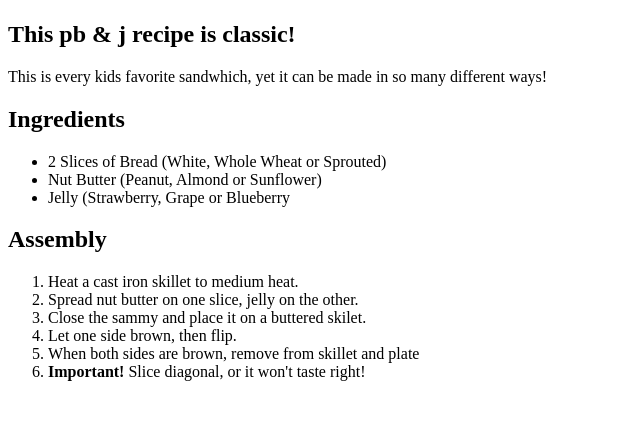
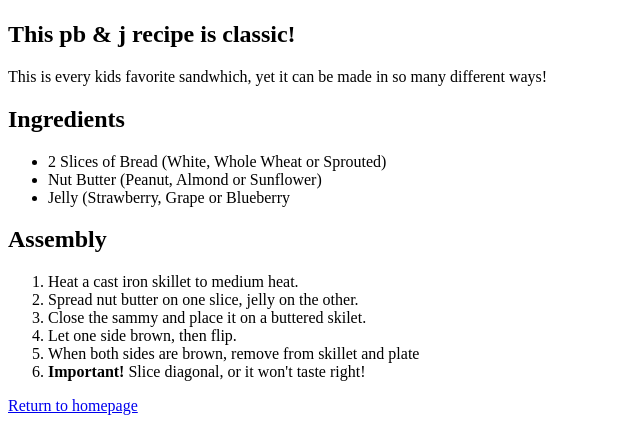
Before and after one commit to jasonflan50/odin-recipes, a plain HTML site: page recipes/pb_j.html in a window 1280 px wide. Shown: the part 383-806 px from the top of the page, without its empty margins (0-640 px from the left). Drawn offline with Linux system fonts and the light colour scheme.

Commit message:
Added photo of Odin to index.html, add homepage feature

```diff
--- a/recipes/pb_j.html
+++ b/recipes/pb_j.html
@@ -30,5 +30,7 @@
         <li>When both sides are brown, remove from skillet and plate</li>
         <li><strong>Important!</strong> Slice diagonal, or it won't taste right!</li>
     </ol>
+
+    <a href="../index.html">Return to homepage</a>
 </body>
 </html>
```
Also changed, not shown: index.html (+1 -0 lines), recipes/hamburger.html (+2 -0 lines), recipes/oatmeal.html (+2 -0 lines), imgs/odin.jpeg (added).
